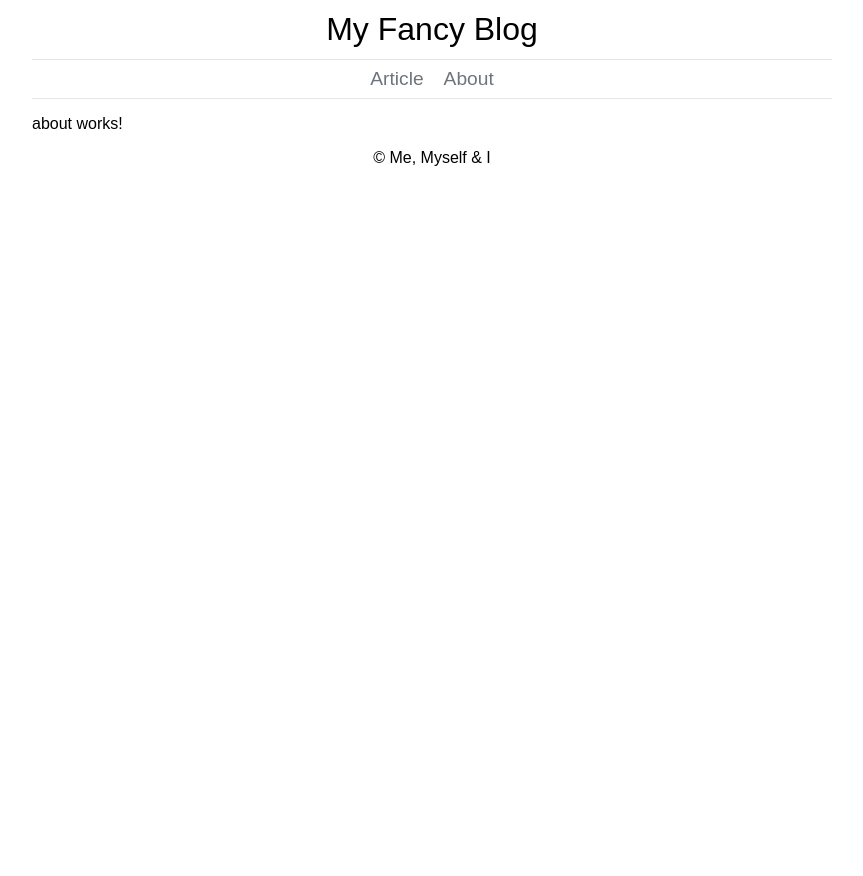
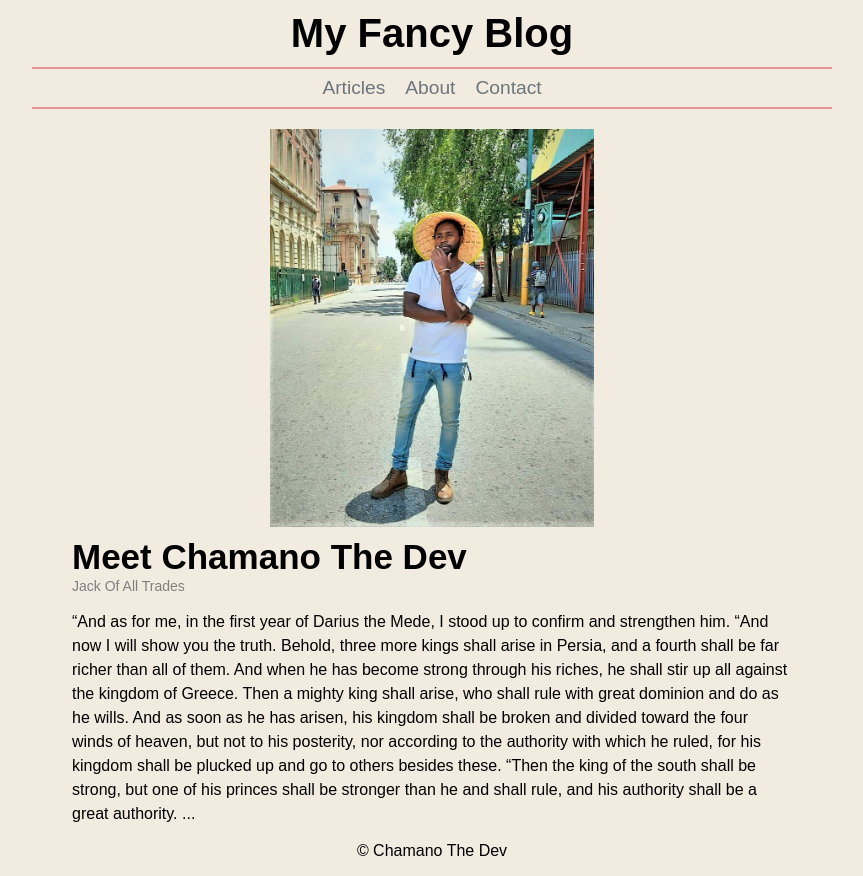
Before and after one commit to chamanoS/E2e_AngularBLogApp, an Angular app: page /about in a window 1280 px wide. Shown: the whole page, without its empty margins (208-1071 px from the left). Before the commit the page ends 800 px from the top, so only its background shows below. Built offline with nearby package versions, Linux system fonts and the light colour scheme.

Commit message:
adding about comp

```diff
--- a/src/app/about/about.component.css
+++ b/src/app/about/about.component.css
@@ -0,0 +1,22 @@
+.article{
+    max-width: 720px;
+    margin: 0 auto;
+}
+.article-image{
+    text-align: center;
+    margin-top: 20px ;
+
+}
+.article-image img{
+    width: 45%;
+}
+.title{
+    font-size: 35px;
+    font-weight: bold !important;
+    padding-bottom: 5px;
+    margin-top: 6px;
+}
+p{
+    line-height: 1.5em;
+    font-size: 16px;
+}
--- a/src/app/about/about.component.html
+++ b/src/app/about/about.component.html
@@ -1 +1,12 @@
-<p>about works!</p>
+<div class="article">
+    <div class="article-image">
+        <img src="assets/images/chaman0.jpg"/>
+    </div>
+
+    <h1 class="title">Meet Chamano The Dev</h1>
+    <div class="meta-info">
+        Jack Of All Trades
+    </div>
+    <p>“And as for me, in the first year of Darius the Mede, I stood up to confirm and strengthen him. “And now I will show you the truth. Behold, three more kings shall arise in Persia, and a fourth shall be far richer than all of them. And when he has become strong through his riches, he shall stir up all against the kingdom of Greece. Then a mighty king shall arise, who shall rule with great dominion and do as he wills. And as soon as he has arisen, his kingdom shall be broken and divided toward the four winds of heaven, but not to his posterity, nor according to the authority with which he ruled, for his kingdom shall be plucked up and go to others besides these. “Then the king of the south shall be strong, but one of his princes shall be stronger than he and shall rule, and his authority shall be a great authority. ...
+    </p>
+</div>
--- a/src/app/article-list/article-list.component.html
+++ b/src/app/article-list/article-list.component.html
@@ -8,7 +8,7 @@
             <div class="">
                 <h3>{{ article.title}}</h3>
                 <div class="meta-info">
-                    {{article.date.toDateString()}}
+                    {{article.date | date}}
                 </div>
                 <p [innerHTML]='article.description'></p>
                 <a routerLink="/{{article.key}}" class="continue-reading">Continue reading</a>
--- a/src/app/article/article.component.html
+++ b/src/app/article/article.component.html
@@ -5,7 +5,7 @@
 
     <h1 class="title">{{article.title}}</h1>
     <div class="meta-info">
-        {{article.date.toDateString()}}
+        {{article.date | date}}
     </div>
     <p [innerHTML]="article.content"></p>
 </div>
--- a/src/app/footer/footer.component.html
+++ b/src/app/footer/footer.component.html
@@ -1,3 +1,3 @@
 <p>
-    &copy; Me, Myself & I
+    &copy; Chamano The Dev
 </p>
--- a/src/app/nav-bar/nav-bar.component.css
+++ b/src/app/nav-bar/nav-bar.component.css
@@ -1,7 +1,8 @@
 .title{
-    font-size: 2em;
+    font-size: 2.5em;
+    font-weight: bolder;
     text-align: center;
-    border-bottom: 1px solid #e5e5e5;
+    border-bottom: 2px solid #e79393;
     padding: 0.7rem;
 }
 .title a{
@@ -13,7 +14,7 @@
     font-size: 1.2em;
     text-align: center;
     color: #6c757d;
-    border-bottom: 1px solid #e5e5e5;
+    border-bottom: 2px solid #e79393;
     padding: 0.5rem;
 }
 .nav-item{
--- a/src/app/nav-bar/nav-bar.component.html
+++ b/src/app/nav-bar/nav-bar.component.html
@@ -3,7 +3,8 @@
         <a routerLink="">My Fancy Blog</a>
     </div>
     <nav class="navbar">
-        <a routerLink="/articles" class="nav-item">Article</a>
+        <a routerLink="/articles" class="nav-item">Articles</a>
         <a routerLink="/about" class="nav-item">About</a>
+        <a routerLink="/about" class="nav-item">Contact</a>
     </nav>
 </header>
--- a/src/styles.css
+++ b/src/styles.css
@@ -4,6 +4,7 @@ body{
     margin: 0 auto;
     max-width: 800px;
     font-family: Arial, Helvetica, sans-serif;
+    background-color: rgba(241, 234, 223, 0.945);
 }
 .meta-info{
     color: grey;
```
Also changed, not shown: src/assets/images/cham.png (added), src/assets/images/chaman0.jpg (added).
